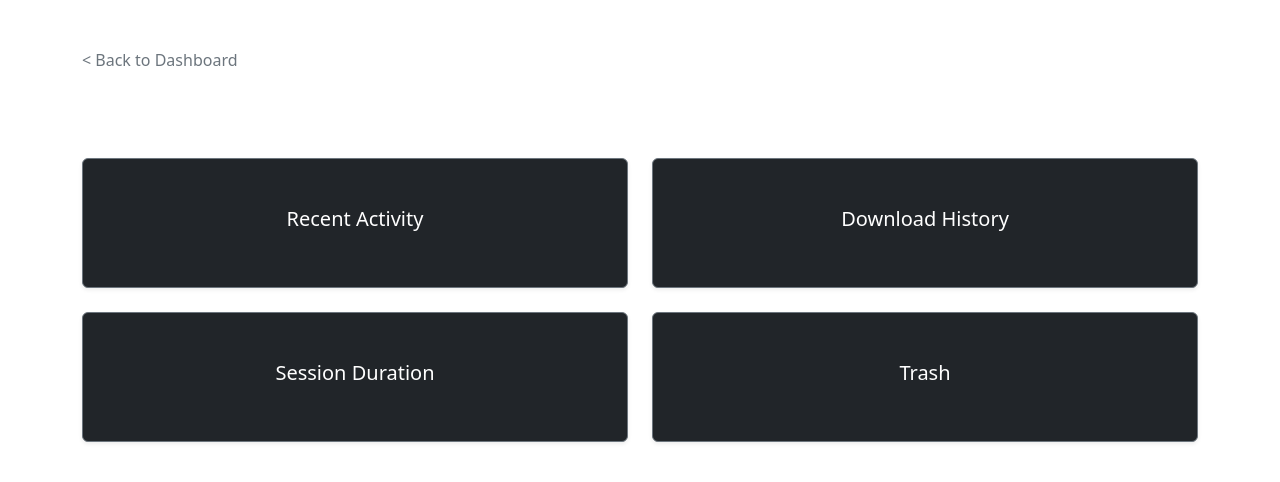
After one commit to Anshuraj38/Capstone-Project, a Flask app: template templates/history.html in a window 1280 px wide. The commit adds this page. Shown: the top 482 px of the page. Run offline with Flask 3, Linux system fonts and the light colour scheme; the template is opened without the code that fills it, so the values that code supplies are empty.

Commit message:
Added History page and Dashboard navigation

```diff
--- a/static/css/style.css
+++ b/static/css/style.css
@@ -1,4 +1,4 @@
-* {
+{
     margin: 0;
     padding: 0;
 
@@ -23,5 +23,4 @@ body {
     border-radius: 10px;
     box-shadow: 0 0 10px rgba(0, 0, 0, 0.2);
 
-
 }
--- /dev/null
+++ b/templates/history.html
@@ -0,0 +1,51 @@
+<!DOCTYPE html>
+<html lang="en">
+<head>
+    <meta charset="UTF-8">
+    <meta name="viewport" content="width=device-width, initial-scale=1.0">
+    <title>Ilios | History</title>
+    <link href="https://cdn.jsdelivr.net/npm/bootstrap@5.3.0/dist/css/bootstrap.min.css" rel="stylesheet">
+    </head>
+
+    <body>
+    <div class="container mt-5">
+    <a href="{{ url_for ('dashboard') }}" class="text-secondary text-decoration-none mb-4 d-inline-block"> &lt; Back to Dashboard</a>
+
+    <h2 class="text-white mb-4">View Past Activity</h2>
+
+    <div class="row g-4">
+        <div class="col-md-6">
+            <div class="card bg-dark text-white border-secondary h-100 shadow-sm">
+                <div class="card-body text-center py-5">
+                    <h5 class="card-title">Recent Activity</h5>
+                </div>
+            </div>
+        </div>
+
+        <div class="col-md-6">
+            <div class="card bg-dark text-white border-secondary h-100 shadow-sm">
+                <div class="card-body text-center py-5">
+                    <h5 class="card-title">Download History</h5>
+                </div>
+            </div>
+        </div>
+
+        <div class="col-md-6">
+            <div class="card bg-dark text-white border-secondary h-100 shadow-sm">
+                <div class="card-body text-center py-5">
+                    <h5 class="card-title">Session Duration</h5>
+                </div>
+            </div>
+        </div>
+
+        <div class="col-md-6">
+            <div class="card bg-dark text-white border-secondary h-100 shadow-sm">
+                <div class="card-body text-center py-5">
+                    <h5 class="card-title">Trash</h5>
+                </div>
+            </div>
+        </div>
+    </div>
+</div>
+</body>
+</html>
```
Also changed, not shown: static/css/history.css (added, +43 -0 lines), templates/dashboard.html (+10 -9 lines), static/css/dashboard.css (renamed from static/css/dashbord.css).
